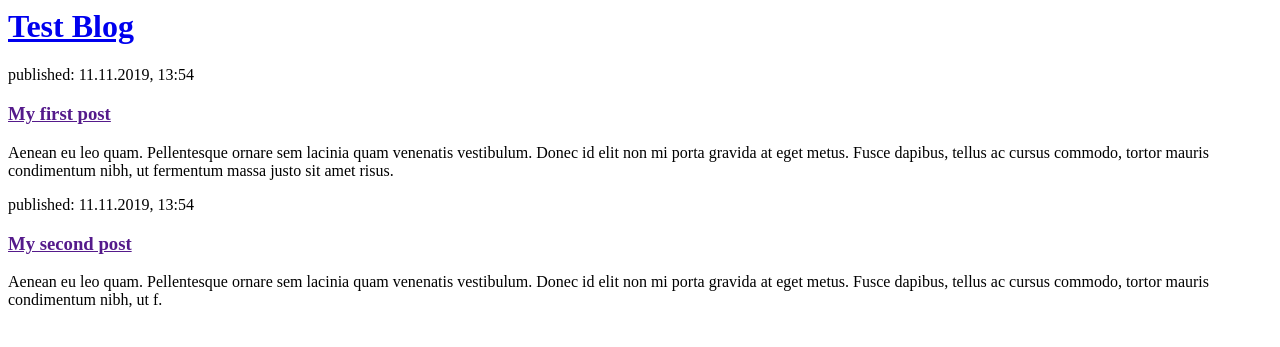
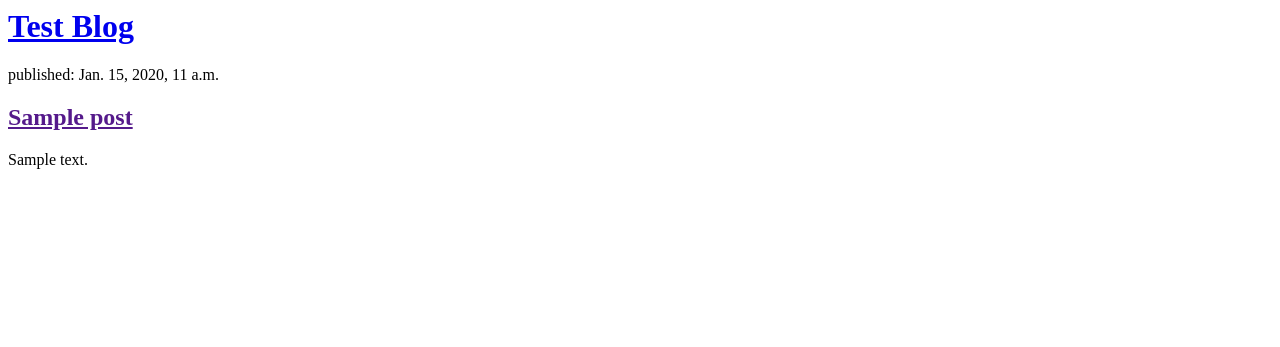
Before and after one commit to SanderW-NDC/my-first-blog, a Django app: template blog/templates/blog/post_list.html in a window 1280 px wide. Shown: the top 347 px of the page. Run offline with Django 3.2, Linux system fonts and the light colour scheme; the template is opened without the code that fills it: values that come from a table or form of the project are taken from there, others are empty; tables that the repository leaves empty hold one stand-in row (values such as "Sample post").

Commit message:
Modified templates to display posts from database.

```diff
--- a/blog/templates/blog/post_list.html
+++ b/blog/templates/blog/post_list.html
@@ -5,18 +5,15 @@
     <body>
         <div>
             <h1><a href="/">Test Blog</a></h1>
+
         </div>
+        {% for post in posts %}
 
         <div>
-            <p>published: 11.11.2019, 13:54</p>
-            <h3><a href="">My first post</a></h3>
-            <p>Aenean eu leo quam. Pellentesque ornare sem lacinia quam venenatis vestibulum. Donec id elit non mi porta gravida at eget metus. Fusce dapibus, tellus ac cursus commodo, tortor mauris condimentum nibh, ut fermentum massa justo sit amet risus.</p>
+            <p>published: {{post.published_date}}</p>
+            <h2><a href=""">{{post.title}}</a></h2>
+            <p>{{post.text|linebreaksbr}}</p>
         </div>
-
-        <div>
-            <p>published: 11.11.2019, 13:54</p>
-            <h3><a href="">My second post</a></h3>
-            <p>Aenean eu leo quam. Pellentesque ornare sem lacinia quam venenatis vestibulum. Donec id elit non mi porta gravida at eget metus. Fusce dapibus, tellus ac cursus commodo, tortor mauris condimentum nibh, ut f.</p>
-        </div>
+        {% endfor %}
     </body>
 </html>
--- a/blog/views.py
+++ b/blog/views.py
@@ -1,6 +1,8 @@
 from django.shortcuts import render
-
+from django.utils import timezone
+from .models import Post
 # Create your views here.
 
 def post_list(request):
-    return render(request, 'blog/post_list.html', {})
+    posts =Post.objects.filter(published_date__lte=timezone.now()).order_by('published_date')
+    return render(request, 'blog/post_list.html', {'posts': posts})
```
